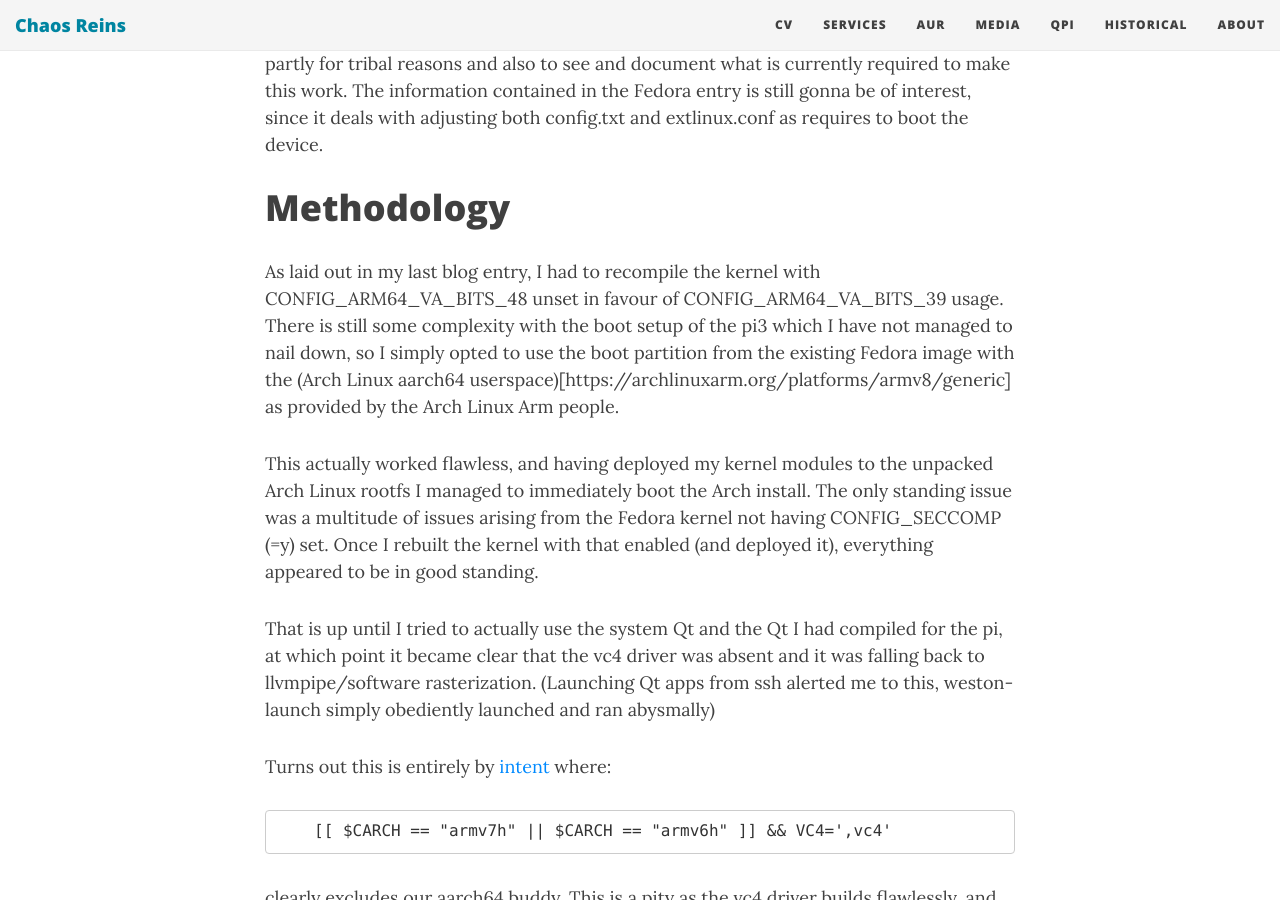
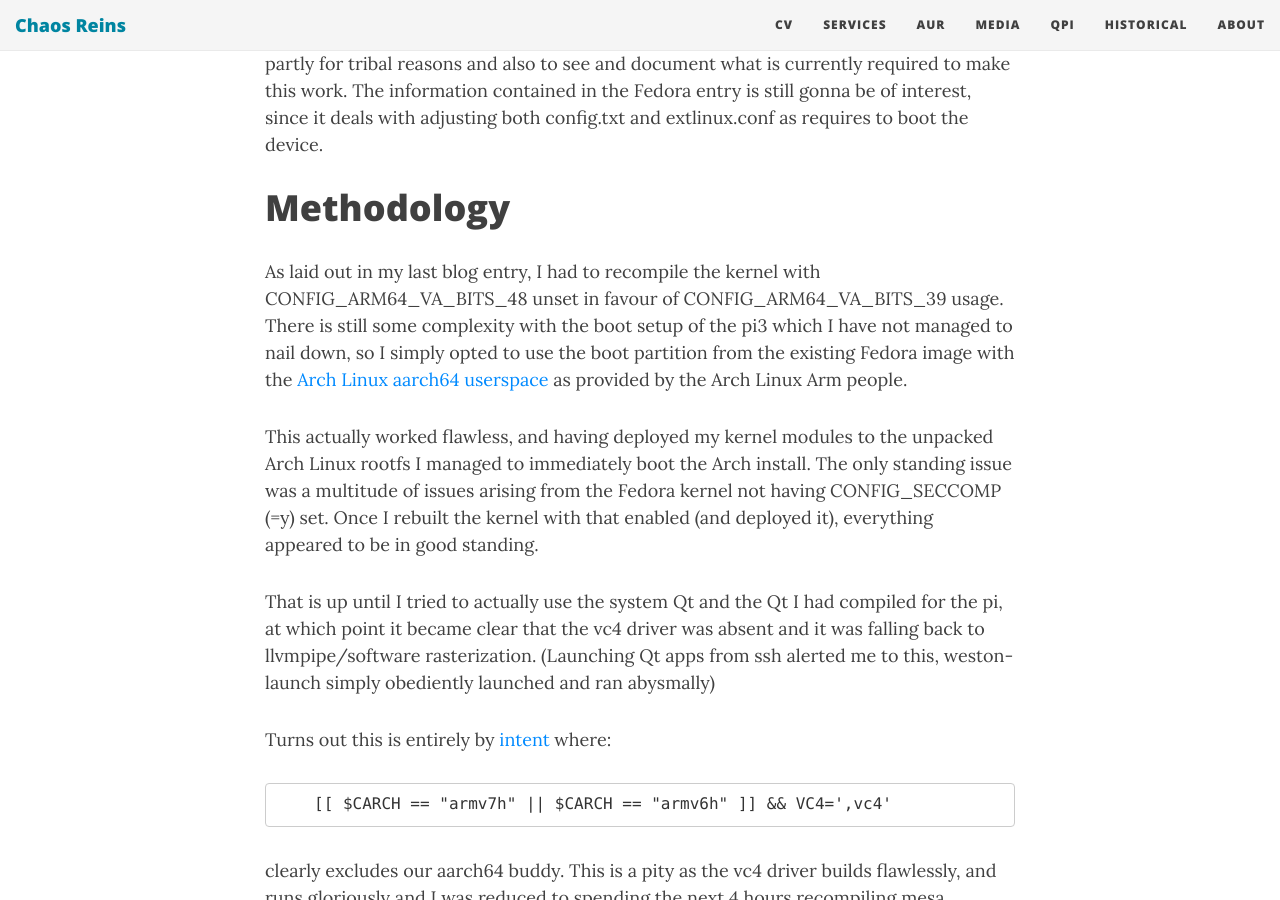
Before and after one commit to sirspudd/sirspudd.github.io, a Jekyll site: the page built from _posts/2016-09-01-qt-pi3-arch-aarch64.md, in a window 1280 px wide and 900 px high, scrolled down 499 px. Built offline with Jekyll 4.4.1, drawn with Linux system fonts in a browser that asks for light colours; nearby versions of some CDN libraries; comment, search, counter and statistics services are not loaded.

Commit message:
Adjust link syntax
Change-Id: I728e2e7f9de6e3bc9baf492b6a64facaa27c82fb

```diff
--- a/_posts/2016-09-01-qt-pi3-arch-aarch64.md
+++ b/_posts/2016-09-01-qt-pi3-arch-aarch64.md
@@ -12,7 +12,7 @@ Having found [the Fedora aarch64 image to work well](http://chaos-reins.com/2016
 
 # Methodology
 
-As laid out in my last blog entry, I had to recompile the kernel with CONFIG_ARM64_VA_BITS_48 unset in favour of CONFIG_ARM64_VA_BITS_39 usage. There is still some complexity with the boot setup of the pi3 which I have not managed to nail down, so I simply opted to use the boot partition from the existing Fedora image with the (Arch Linux aarch64 userspace)[https://archlinuxarm.org/platforms/armv8/generic] as provided by the Arch Linux Arm people.
+As laid out in my last blog entry, I had to recompile the kernel with CONFIG_ARM64_VA_BITS_48 unset in favour of CONFIG_ARM64_VA_BITS_39 usage. There is still some complexity with the boot setup of the pi3 which I have not managed to nail down, so I simply opted to use the boot partition from the existing Fedora image with the [Arch Linux aarch64 userspace](https://archlinuxarm.org/platforms/armv8/generic) as provided by the Arch Linux Arm people.
 
 This actually worked flawless, and having deployed my kernel modules to the unpacked Arch Linux rootfs I managed to immediately boot the Arch install. The only standing issue was a multitude of issues arising from the Fedora kernel not having CONFIG_SECCOMP (=y) set. Once I rebuilt the kernel with that enabled (and deployed it), everything appeared to be in good standing.
 
```
